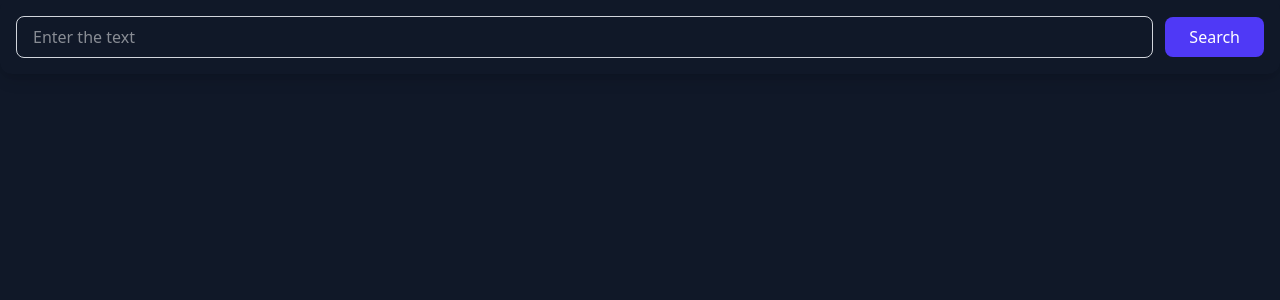
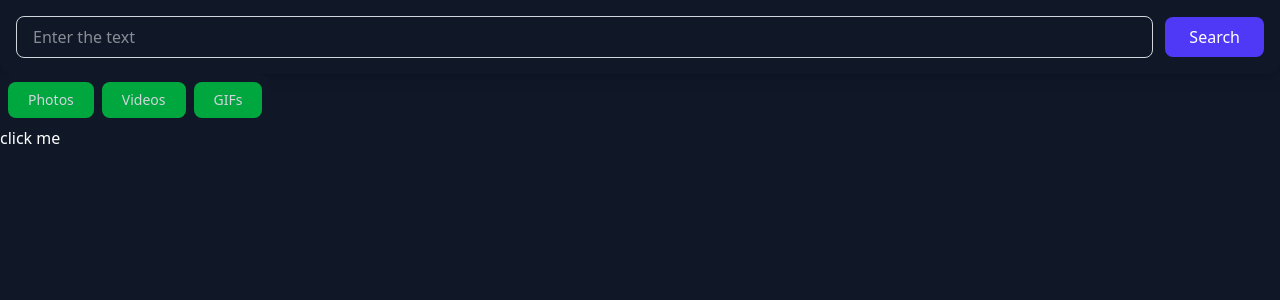
Before and after one commit to swagat123og/Picsum, a React (Vite) app: page / in a window 1280 px wide. Shown: the top 300 px of the page. Built offline with nearby package versions, Linux system fonts and the light colour scheme.

Commit message:
3 components work is done

```diff
--- a/src/App.jsx
+++ b/src/App.jsx
@@ -1,6 +1,8 @@
 import React from 'react'
 import { fetchGif, fetchPhoto, fetchVideos } from './api/mediaApi'
 import SearchBar from './components/SearchBar'
+import Tabs from './components/Tabs'
+import ResultGrid from './components/ResultGrid'
 
 
 const App = () => {
@@ -35,6 +37,8 @@ const App = () => {
   return (
     <div className="h-screen w-full bg-gray-900 text-white">
       <SearchBar/>
+      <Tabs/>
+      <ResultGrid/>
     </div>
   )
 }
--- a/src/components/ResultGrid.jsx
+++ b/src/components/ResultGrid.jsx
@@ -1,9 +1,20 @@
 import React from 'react'
+import { useDispatch, useSelector } from 'react-redux'
+import { fetchGif, fetchPhoto, fetchVideos } from '../api/mediaApi'
+import { setError, setLoading, setQuery, setResults } from '../redux/features/searchSlice'
 
 const ResultGrid = () => {
+    const {query,activeTab,results,loading, error}=useSelector((store)=>store.search);
+    const dispatch=useDispatch();
+     const getData= async ()=>{
+         if(activeTab=='photos'){
+          const data=await fetchPhoto(query);
+          console.log(data);
+         }
+     }
   return (
     <div>
-
+      <button onClick={getData}>click me</button>
     </div>
   )
 }
--- a/src/components/Tabs.jsx
+++ b/src/components/Tabs.jsx
@@ -1,9 +1,32 @@
 import React from 'react'
+import { useDispatch, useSelector } from 'react-redux'
+import { setActiveTabs } from '../redux/features/searchSlice'
+const Tabs = () => {
+  const tabs = ['Photos', 'Videos', 'GIFs']
+  const dispatch=useDispatch();
+  const activeTabs=useSelector((state)=>state.search.activeTab)
 
-const Tabs = () => {
   return (
-    <div>
-
+    <div className="flex items-center gap-2 bg-gray-900 p-2 rounded-xl w-fit">
+      {tabs.map((e, idx) => {
+        return (
+          <button
+            key={idx}
+            className={`${(activeTabs==e)?'bg-amber-500':'bg-green-600'} px-5 py-2 rounded-lg
+              text-sm font-medium
+              text-gray-300
+              hover:text-white
+              focus:outline-none
+              active:scale-95
+              cursor-pointer`}
+            onClick={()=>{
+              dispatch(setActiveTabs(e))
+            }}
+          >
+            {e}
+          </button>
+        )
+      })}
     </div>
   )
 }
--- a/src/main.jsx
+++ b/src/main.jsx
@@ -6,8 +6,6 @@ import { Provider } from 'react-redux'
 import {store} from './redux/store.js'
 
 createRoot(document.getElementById('root')).render(
-
-
     <Provider store={store}>
         <App />
     </Provider>
```
